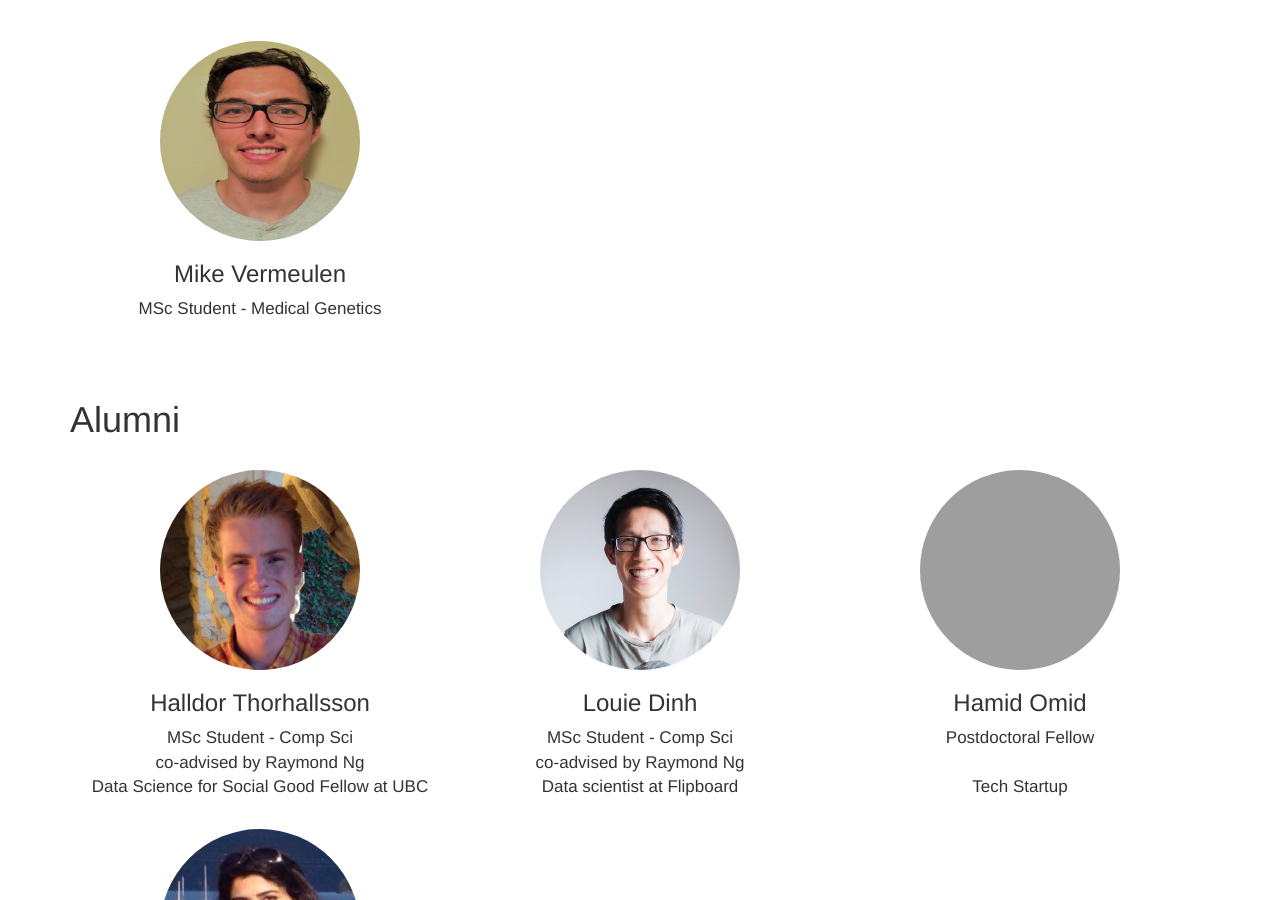
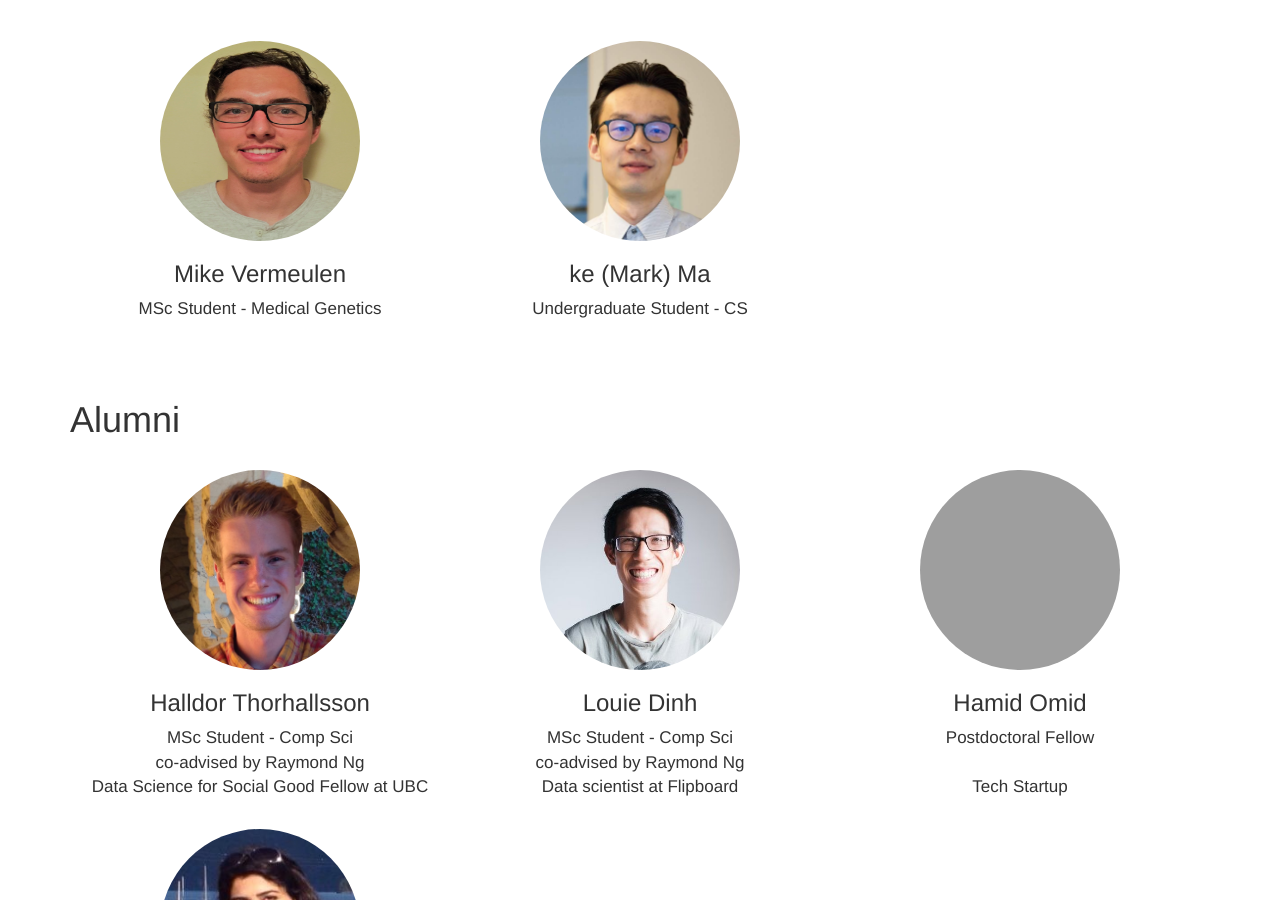
Before and after one commit to saramostafavi/saramostafavi.github.io, a Jekyll site: the page built from people.html, in a window 1280 px wide and 900 px high, scrolled down 819 px. Built offline with Jekyll 4.4.1, drawn with Linux system fonts in a browser that asks for light colours; nearby versions of some CDN libraries; a style sheet for code colours, icons or effects is not loaded; grey boxes are pictures that could not be loaded.

Commit message:
updated mark

```diff
--- a/_data/people.yml
+++ b/_data/people.yml
@@ -27,3 +27,7 @@
 - name: Mike Vermeulen
   role: MSc Student - Medical Genetics
   photo: "/images/MikeV.JPG"
+
+- name: ke (Mark) Ma
+  role: Undergraduate Student - CS
+  photo: "/images/Mark.png"
```
Also changed, not shown: images/Mark.png (added), 1 other file.
